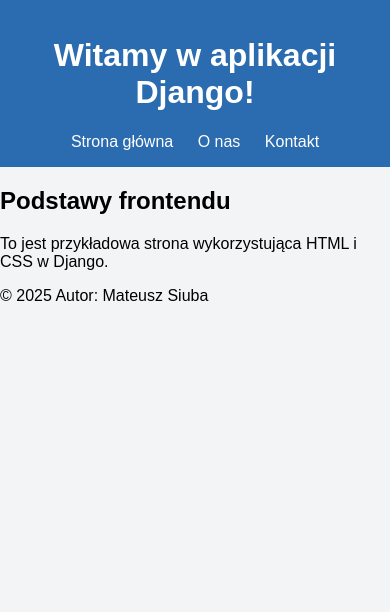
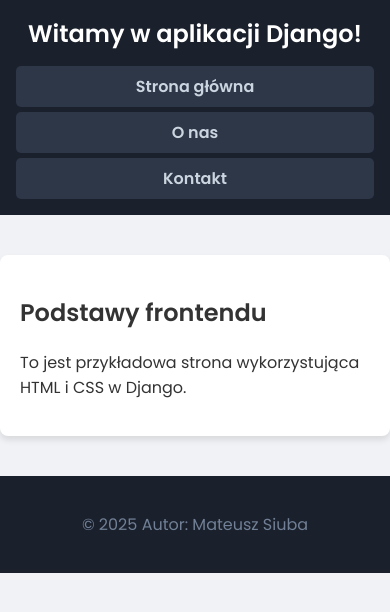
Before and after one commit to MateuszSiuba/Laboratoria, a Django app: page /frontend_demo/ in a window 390 px wide. Shown: the top 612 px of the page. Run offline with Django 5.2, Linux system fonts and the light colour scheme.

Commit message:
Zadanie dodatkowe

```diff
--- a/frontend_demo/static/frontend_demo/style.css
+++ b/frontend_demo/static/frontend_demo/style.css
@@ -1,20 +1,89 @@
+@import url('https://fonts.googleapis.com/css2?family=Poppins:wght@300;400;600&display=swap');
+
 body {
-    font-family: Arial, sans-serif;
-    background-color: #f3f4f6;
+    font-family: 'Poppins', sans-serif;
+    background-color: #f0f2f5;
     margin: 0;
     padding: 0;
+    color: #333;
 }
+
 header {
-    background-color: #2b6cb0;
+    background-color: #1a202c;
     color: white;
-    text-align: center;
-    padding: 1em;
+    padding: 1rem 2rem;
+    display: flex;
+    justify-content: space-between;
+    align-items: center;
+    flex-wrap: wrap; /
 }
+
+h1 {
+    margin: 0;
+    font-size: 1.5rem;
+}
+
+nav {
+    display: flex;
+    gap: 15px;
+}
+
 nav a {
-    color: white;
-    margin: 0 10px;
+    color: #cbd5e0;
+    text-decoration: none;
+    font-weight: 600;
+    padding: 8px 12px;
+    border-radius: 5px;
+    transition: background-color 0.3s, color 0.3s;
+}
+
+nav a:hover {
+    background-color: #2d3748;
+    color: #fff;
     text-decoration: none;
 }
-nav a:hover {
-    text-decoration: underline;
+
+main {
+    max-width: 800px;
+    margin: 40px auto;
+    padding: 20px;
+    background: white;
+    border-radius: 8px;
+    box-shadow: 0 4px 6px rgba(0,0,0,0.1);
 }
+
+footer {
+    text-align: center;
+    padding: 20px;
+    background-color: #1a202c;
+    color: #718096;
+    margin-top: 40px;
+}
+
+@media (max-width: 600px) {
+    header {
+        flex-direction: column;
+        text-align: center;
+        padding: 1rem;
+    }
+
+    h1 {
+        margin-bottom: 15px;
+    }
+
+    nav {
+        flex-direction: column;
+        width: 100%;
+        gap: 5px;
+    }
+
+    nav a {
+        display: block;
+        background-color: #2d3748;
+        text-align: center;
+    }
+
+    nav a:hover {
+        background-color: #4a5568;
+    }
+}
```
